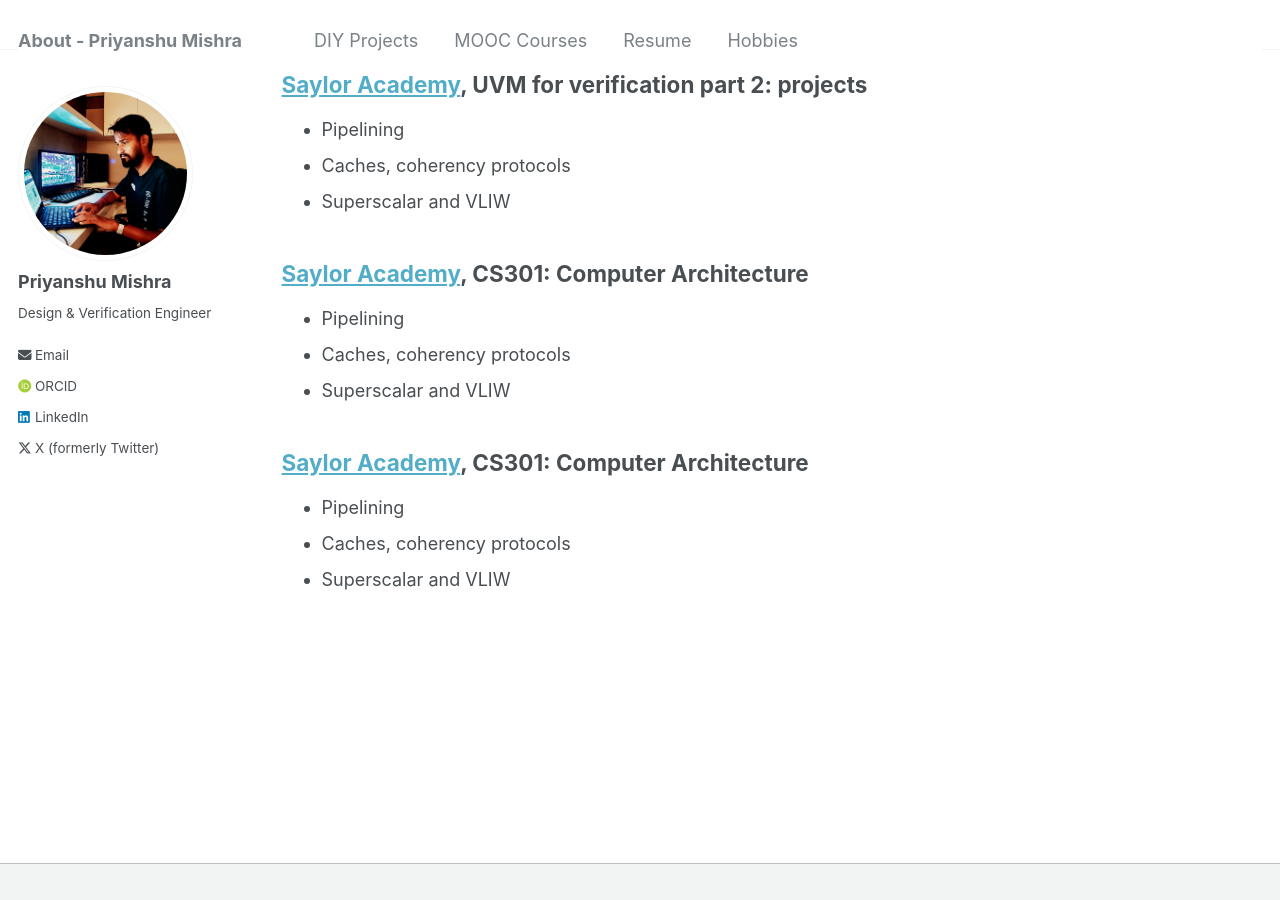
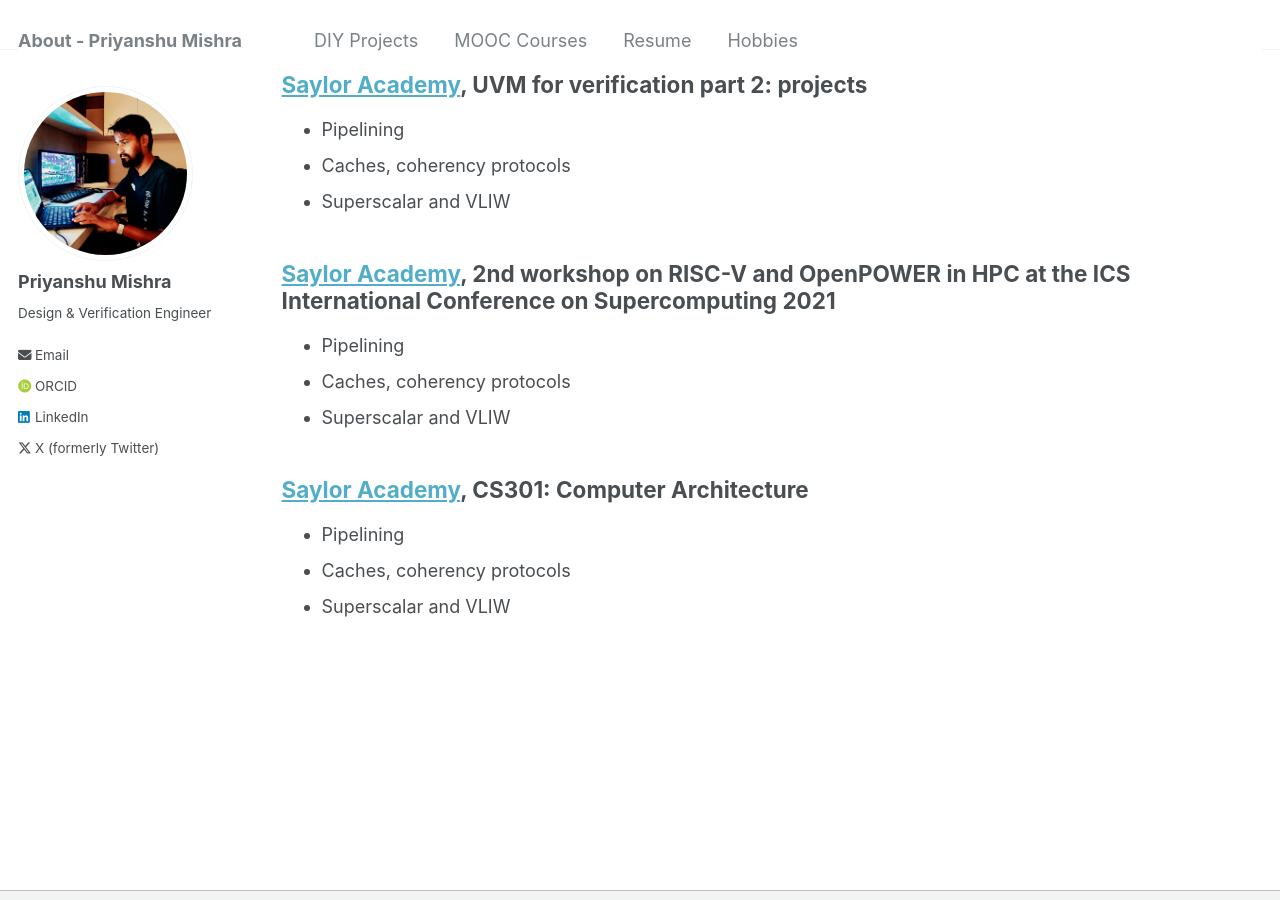
Before and after one commit to Priyanshumishra77/priyanshu.github.io, a Jekyll site: the page built from _pages/mooc-courses.md, in a window 1280 px wide and 900 px high, scrolled down 3697 px. Built offline with Jekyll 4.4.1, drawn with Linux system fonts in a browser that asks for light colours; some web fonts are replaced.

Commit message:
Update mooc-courses.md

```diff
--- a/_pages/mooc-courses.md
+++ b/_pages/mooc-courses.md
@@ -126,7 +126,7 @@ redirect_from:
  - Caches, coherency protocols
  - Superscalar and VLIW
 
-[Saylor Academy](https://certificates.saylor.org/f19f7b29-e244-4c68-8a11-703b26bcec60#gs.84ymty), CS301: Computer Architecture
+[Saylor Academy](https://certificates.saylor.org/f19f7b29-e244-4c68-8a11-703b26bcec60#gs.84ymty), 2nd workshop on RISC-V and OpenPOWER in HPC at the ICS International Conference on Supercomputing 2021
 --------------------
  - Pipelining
  - Caches, coherency protocols
```
